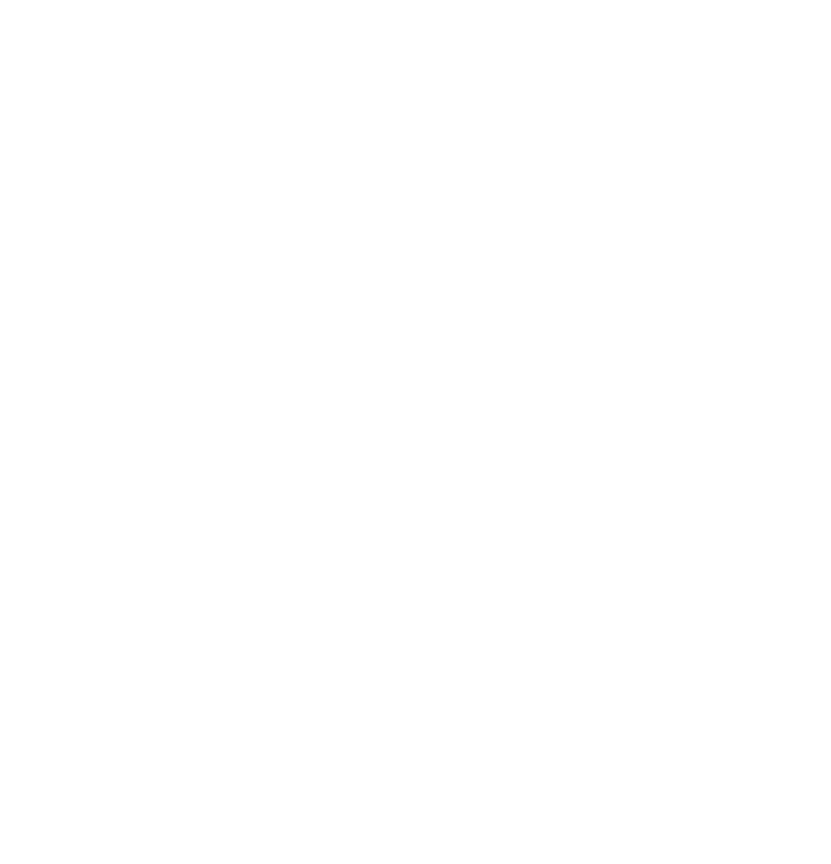
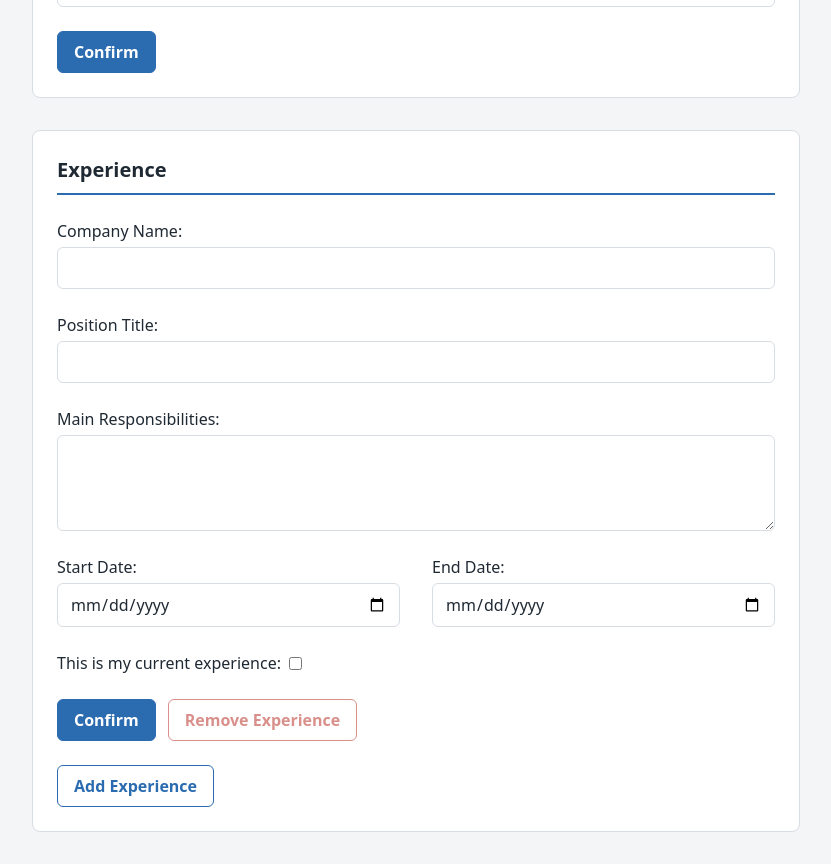
Before and after one commit to MarcusW9/cv-application, a React (Vite) app: page / in a window 1280 px wide. Shown: the part 1020-1884 px from the top of the page, without its empty margins (224-1055 px from the left). Before the commit the page ends 800 px from the top, so only its background shows below. Built offline with nearby package versions, Linux system fonts and the light colour scheme.

Commit message:
Add design tokens, section cards and shared form styles

```diff
--- a/src/App.jsx
+++ b/src/App.jsx
@@ -1,4 +1,6 @@
 import './styles/App.css'
+import './styles/Form.css'
+
 import GeneralInfo from './components/GeneralInfo'
 import EducationInfo from './components/EducationInfo'
 import PracticalExperience from './components/PracticalExperience'
--- a/src/components/EducationInfo.jsx
+++ b/src/components/EducationInfo.jsx
@@ -23,6 +23,7 @@
   if (isEditing) {
     return (
       <section className="education-info-edit">
+        <h2>Education</h2>
         <label>
           School name:
           <input
@@ -67,6 +68,7 @@
   }
   return (
     <section className="education-info-view">
+      <h2>Education</h2>
       <dl>
         <div>
           <dt>School Name:</dt>
--- a/src/components/GeneralInfo.jsx
+++ b/src/components/GeneralInfo.jsx
@@ -22,6 +22,7 @@
   if (isEditing) {
     return (
       <section>
+        <h2>General Information</h2>
         <label>
           Name:
           <input
@@ -57,6 +58,7 @@
   }
   return (
     <section>
+      <h2>General Information</h2>
       <dl>
         <div>
           <dt className="label">Name:</dt>
--- a/src/components/PracticalExperience.jsx
+++ b/src/components/PracticalExperience.jsx
@@ -1,9 +1,4 @@
-// A section to add practical experience
-// (company name, position title,
-// main responsibilities of your jobs,
-// date from and until when you worked for that
-// company)
-
+import '../styles/PracticalExperience.css'
 import { useState, Fragment } from 'react'
 
 export default function PracticalExperience() {
@@ -24,6 +19,7 @@
 
   return (
     <section>
+      <h2>Experience</h2>
       {experienceIds.map((experience) => (
         <Experience
           key={experience.id}
@@ -32,7 +28,11 @@
           isLastExperience={isLastExperience}
         />
       ))}
-      <button type="button" onClick={handleAddExperience}>
+      <button
+        type="button"
+        className="button-secondary"
+        onClick={handleAddExperience}
+      >
         Add Experience
       </button>
     </section>
@@ -74,7 +74,7 @@
 
   if (isEditing) {
     return (
-      <section>
+      <section className="experience">
         <label>
           Company Name:
           <input
@@ -101,6 +101,7 @@
             onChange={handleChange}
           ></textarea>
         </label>
+        <div className="experience-dates">
           <label>
             Start Date:
             <input
@@ -121,7 +122,8 @@
               />
             </label>
           )}
-        <label>
+        </div>
+        <label className="checkbox-label">
           This is my current experience:
           <input
             type="checkbox"
@@ -129,22 +131,25 @@
             checked={practicalExperience.isCurrentExperience}
           />
         </label>
+        <div className="button-row">
           <button type="button" onClick={handleToggleEdit}>
             Confirm
           </button>
 
           <button
             type="button"
+            className="button-danger"
             disabled={isLastExperience}
             onClick={() => onDelete(id)}
           >
             Remove Experience
           </button>
+        </div>
       </section>
     )
   }
   return (
-    <section>
+    <section className="experience">
       <dl>
         <dt>Company Name:</dt>
         <dd>{practicalExperience.companyName}</dd>
--- a/src/styles/App.css
+++ b/src/styles/App.css
@@ -1,11 +1,48 @@
+:root {
+  /* light-dark() follows the user's system theme (color-scheme is set in index.css) */
+  --bg: light-dark(#f4f5f7, #15171a);
+  --surface: light-dark(#ffffff, #1e2125);
+  --text: light-dark(#1f2933, #e6e8eb);
+  --muted: light-dark(#616e7c, #9aa5b1);
+  --border: light-dark(#d8dde3, #343a40);
+  --accent: light-dark(#2b6cb0, #63a4e8);
+  --accent-contrast: light-dark(#ffffff, #0b1a2b);
+  --danger: light-dark(#b42318, #f97066);
+
+  --space-sm: 0.5rem;
+  --space-md: 1rem;
+  --space-lg: 1.5rem;
+  --radius: 0.5rem;
+}
+
+body {
+  background-color: var(--bg);
+  color: var(--text);
+}
+
 main {
   max-width: 50rem;
   margin-inline: auto;
-  padding: 2rem 1rem;
+  padding: 2rem var(--space-md);
   display: grid;
   gap: 2rem;
 }
 
 h1 {
   text-align: center;
+  font-size: 2rem;
 }
+
+h2 {
+  font-size: 1.25rem;
+  padding-bottom: var(--space-sm);
+  border-bottom: 2px solid var(--accent);
+}
+
+/* Each CV section is a card; sections nested inside a card are not. */
+main > section {
+  background-color: var(--surface);
+  border: 1px solid var(--border);
+  border-radius: var(--radius);
+  padding: var(--space-lg);
+}
--- /dev/null
+++ b/src/styles/Form.css
@@ -0,0 +1,75 @@
+section {
+  display: flex;
+  flex-direction: column;
+  gap: var(--space-lg);
+}
+
+label {
+  display: flex;
+  flex-direction: column;
+  gap: 0.25rem;
+  font-weight: 500;
+}
+
+input,
+textarea {
+  padding: 0.5rem 0.75rem;
+  border: 1px solid var(--border);
+  border-radius: calc(var(--radius) - 2px);
+  background-color: var(--surface);
+  color: inherit;
+}
+
+textarea {
+  min-height: 6rem;
+  resize: vertical;
+}
+
+input[type='checkbox'] {
+  accent-color: var(--accent);
+}
+
+input:focus-visible,
+textarea:focus-visible,
+button:focus-visible {
+  outline: 2px solid var(--accent);
+  outline-offset: 2px;
+}
+
+/* Buttons: filled accent by default, with secondary and danger variants */
+button {
+  align-self: flex-start;
+  padding: 0.5rem 1rem;
+  border: 1px solid var(--accent);
+  border-radius: calc(var(--radius) - 2px);
+  background-color: var(--accent);
+  color: var(--accent-contrast);
+  font-weight: 600;
+  cursor: pointer;
+}
+
+button:hover:not(:disabled) {
+  filter: brightness(1.1);
+}
+
+button:disabled {
+  opacity: 0.5;
+  cursor: not-allowed;
+}
+
+.button-secondary {
+  background-color: transparent;
+  color: var(--accent);
+}
+
+.button-danger {
+  background-color: transparent;
+  border-color: var(--danger);
+  color: var(--danger);
+}
+
+.button-row {
+  display: flex;
+  flex-wrap: wrap;
+  gap: 0.75rem;
+}
--- /dev/null
+++ b/src/styles/PracticalExperience.css
@@ -0,0 +1,25 @@
+/* Entries inside the Experience card are divided by a line, not nested cards */
+.experience + .experience {
+  padding-top: var(--space-lg);
+  border-top: 1px solid var(--border);
+}
+
+.experience-dates {
+  display: flex;
+  flex-direction: row;
+  flex-wrap: wrap;
+  gap: 2rem;
+}
+
+.checkbox-label {
+  display: flex;
+  flex-direction: row;
+  gap: 0.5rem;
+  align-items: center;
+  font-weight: 400;
+}
+
+/* Dates share the row equally, and stack when it gets too narrow */
+.experience-dates > label {
+  flex: 1 1 12rem;
+}
```
Lines whose indentation alone changed are shown as unchanged.
